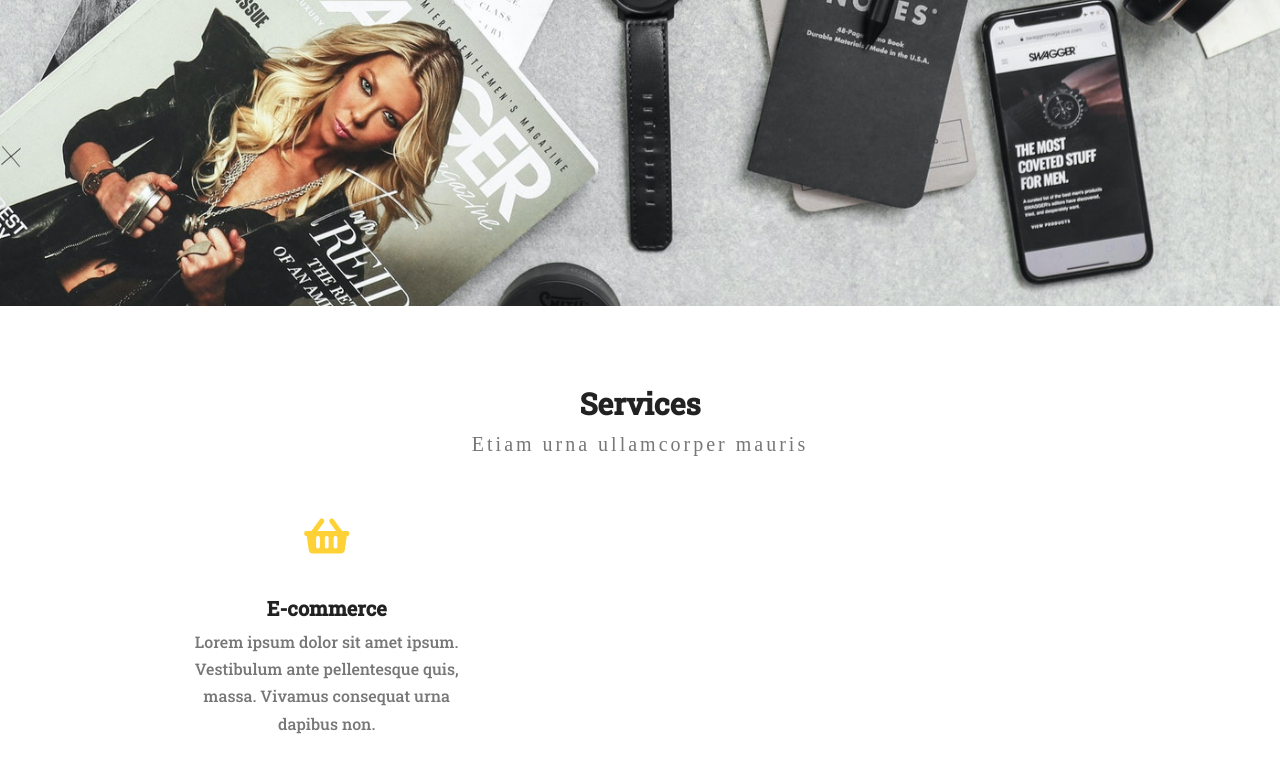
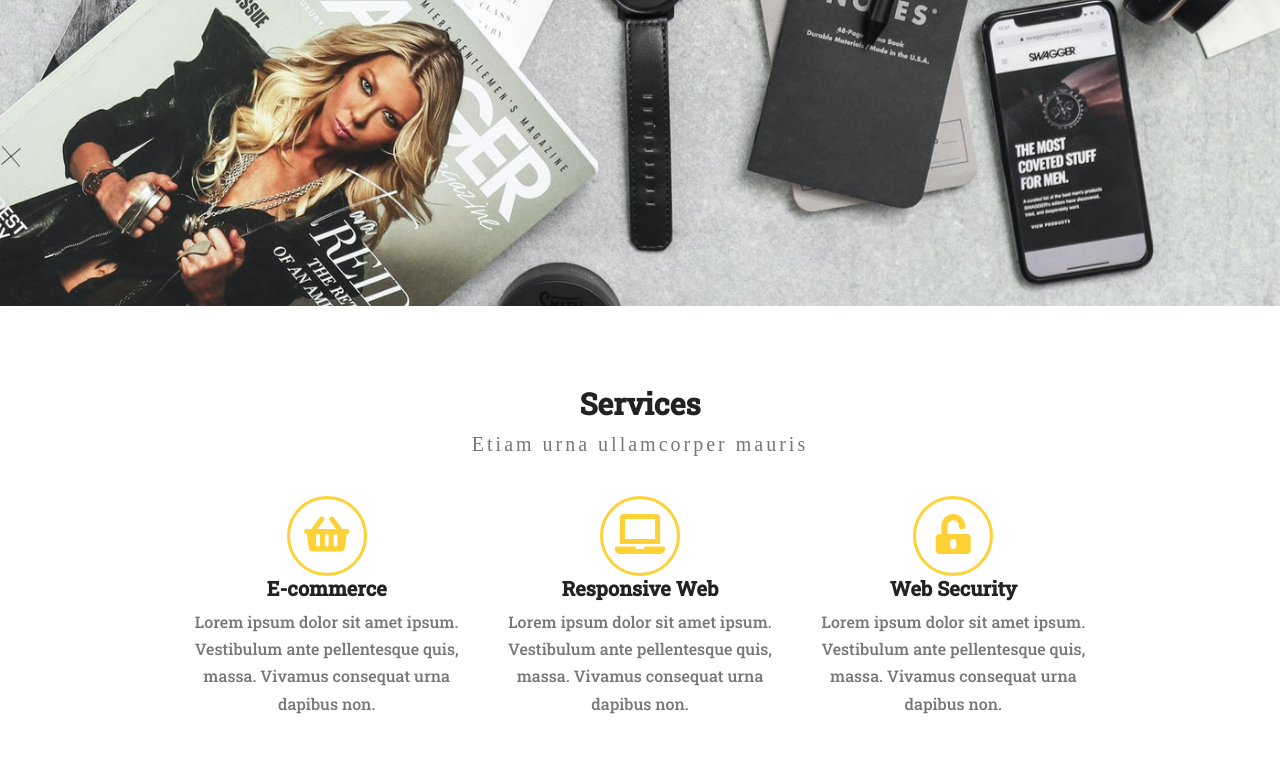
Before and after one commit to rafdul/Projekt-4-task-runner, a website: page index.html in a window 1280 px wide. Shown: the part 494-1267 px from the top of the page. Drawn offline with nearby package versions, Linux system fonts and the light colour scheme; a web font is replaced by a local one.

Commit message:
Add Services

```diff
--- a/index.html
+++ b/index.html
@@ -59,13 +59,20 @@
               <p>
                 Lorem ipsum dolor sit amet ipsum. Vestibulum ante pellentesque quis, massa. Vivamus consequat urna dapibus non.
               </p>
-
             </div>
             <div class="col-4 box">
-
+              <i class="fas fa-laptop"></i>
+              <h3 class="services-subtitle">Responsive Web</h3>
+              <p>
+                Lorem ipsum dolor sit amet ipsum. Vestibulum ante pellentesque quis, massa. Vivamus consequat urna dapibus non.
+              </p>
             </div>
             <div class="col-4 box">
-
+              <i class="fas fa-unlock-alt"></i>
+              <h3 class="services-subtitle">Web Security</h3>
+              <p>
+                Lorem ipsum dolor sit amet ipsum. Vestibulum ante pellentesque quis, massa. Vivamus consequat urna dapibus non.
+              </p>
             </div>
 
           </div>
--- a/sass/style.scss
+++ b/sass/style.scss
@@ -148,12 +148,13 @@ section {
 /*Services*/
 .box i {
     font-size: 40px;
-    width: 100px;
-    height: 100px;
-    line-height: 80px;
+    width: 80px;
+    height: 80px;
+    line-height: 70px;
     color: $color-yellow;
     border-radius: 50%;
     border-color: $color-yellow;
+    border: solid 3px;
 }
 .services-subtitle {
   text-align: center;
```
Also changed, not shown: css/style.css, 1 other file.
